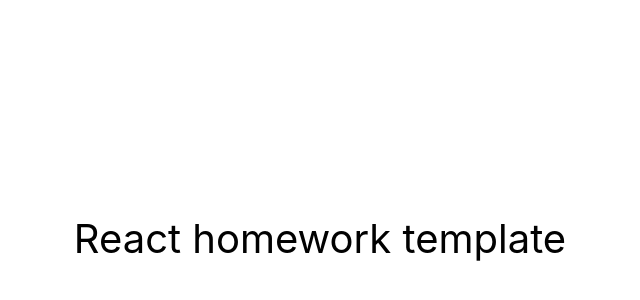
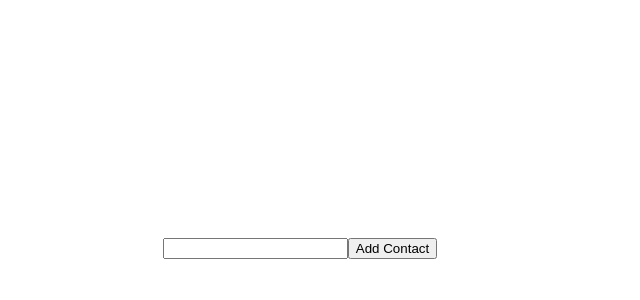
Before and after one commit to telezhka/goit-react-hw-02-phonebook, a React (Create React App) app: page / in a window 1280 px wide. Shown: the part 162-462 px from the top of the page, without its empty margins (320-960 px from the left). Built offline with nearby package versions, Linux system fonts and the light colour scheme.

Commit message:
step-one

```diff
--- a/package.json
+++ b/package.json
@@ -7,6 +7,7 @@
     "@testing-library/jest-dom": "^5.16.3",
     "@testing-library/react": "^12.1.4",
     "@testing-library/user-event": "^13.5.0",
+    "nanoid": "^4.0.2",
     "react": "^18.1.0",
     "react-dom": "^18.1.0",
     "react-scripts": "^5.0.1",
--- a/src/components/App.jsx
+++ b/src/components/App.jsx
@@ -1,4 +1,12 @@
+import React, { useState } from 'react';
+import { ContactList } from './ContactsList';
+import { Form } from './Form';
 export const App = () => {
+  const [contacts, setContacts] = useState([]);
+
+  const addContact = newContact => {
+    setContacts([...contacts, newContact]);
+  };
   return (
     <div
       style={{
@@ -7,10 +15,11 @@
         justifyContent: 'center',
         alignItems: 'center',
         fontSize: 40,
-        color: '#010101'
+        color: '#010101',
       }}
     >
-      React homework template
+      <Form onAddContact={addContact} />
+      <ContactList contacts={contacts} />
     </div>
   );
 };
--- /dev/null
+++ b/src/components/ContactsList.jsx
@@ -0,0 +1,11 @@
+import React from 'react';
+
+export const ContactList = ({ contacts }) => {
+  return (
+    <ul>
+      {contacts.map(contact => (
+        <li key={contact.id}>{contact.name}</li>
+      ))}
+    </ul>
+  );
+};
--- /dev/null
+++ b/src/components/Form.jsx
@@ -0,0 +1,32 @@
+import React, { useState } from 'react';
+import { nanoid } from 'nanoid';
+
+export const Form = ({ onAddContact }) => {
+  const [name, setName] = useState('');
+
+  const handleChange = e => {
+    setName(e.target.value);
+  };
+
+  const handleSubmit = e => {
+    e.preventDefault();
+    const newContact = { id: nanoid(), name };
+    onAddContact(newContact);
+    setName('');
+  };
+
+  return (
+    <form onSubmit={handleSubmit}>
+      <input
+        type="text"
+        name="name"
+        pattern="^[a-zA-Zа-яА-Я]+(([' -][a-zA-Zа-яА-Я ])?[a-zA-Zа-яА-Я]*)*$"
+        title="Name may contain only letters, apostrophe, dash and spaces. For example Adrian, Jacob Mercer, Charles de Batz de Castelmore d'Artagnan"
+        required
+        value={name}
+        onChange={handleChange}
+      />
+      <button type="submit">Add Contact</button>
+    </form>
+  );
+};
```
Also changed, not shown: 1 other file (tests, documents, lock files or other folders).
